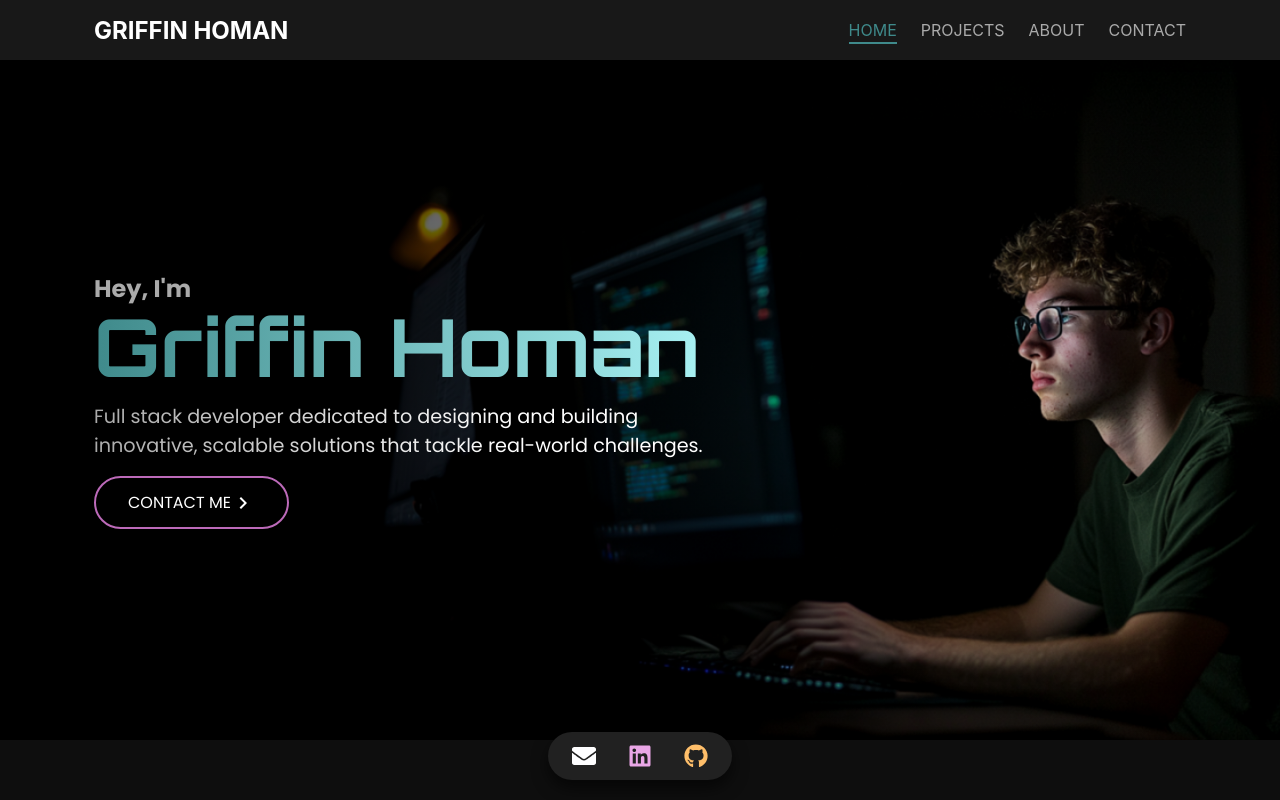
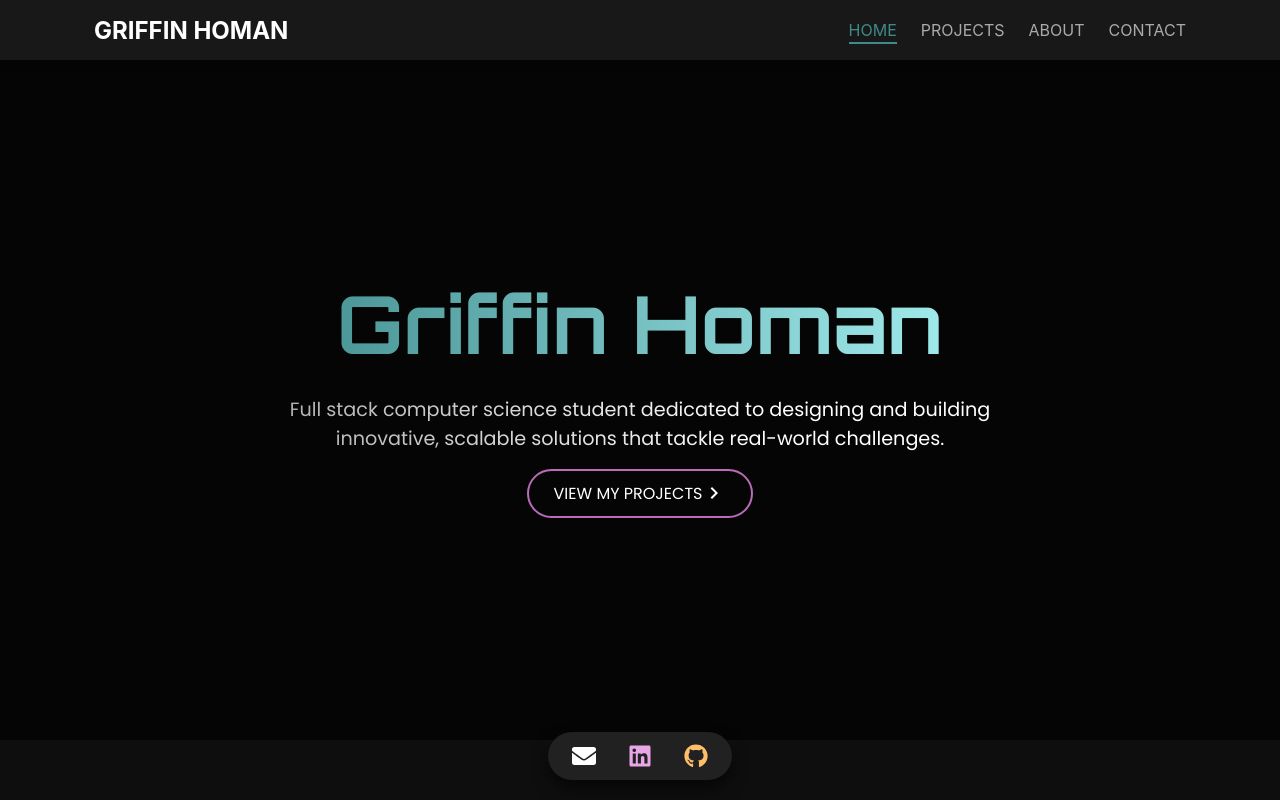
Before and after one commit to ghoman4/personal-portfolio, a React (Create React App) app: page / in a window 1280 px wide. Shown: the top 800 px of the page. Built offline with nearby package versions, Linux system fonts and the light colour scheme.

Commit message:
Changed Hero section

```diff
--- a/src/App.scss
+++ b/src/App.scss
@@ -5,6 +5,7 @@
 // Variables
 $background:          #0E0E0E;
 $background-light:    #181818;
+$background-dark: #050505;
 
 $white:               #FFFFFF;
 $gray1:               #CCCCCC;
--- a/src/components/Home/HeroSection.tsx
+++ b/src/components/Home/HeroSection.tsx
@@ -9,18 +9,17 @@ const HeroSection: React.FC = () => {
     return (
         <section className="hero">
             <div className="container">
-                <div className="hero__content">
-                    <h2>Hey, I'm</h2>
-                    <h1>Griffin Homan</h1>
-                    <p>
-                        Full stack developer dedicated to designing and building innovative,
-                        scalable solutions that tackle real-world challenges.
-                    </p>
+                <h1>Griffin Homan</h1>
+                <p>
+                    Full stack computer science student dedicated to designing and building innovative,
+                    scalable solutions that tackle real-world challenges.
+                </p>
+                <div className="button-container">
                     <button
                         className="hero__button"
                         onClick={() => navigate("/contact")}
                     >
-                        Contact Me
+                        View My Projects
                         <ChevronRightIcon/>
                     </button>
                 </div>
--- a/src/styles/pages/Home.scss
+++ b/src/styles/pages/Home.scss
@@ -19,49 +19,22 @@
   width: 100%;
   max-width: $max-screen-width;
   height: 85vh;
+  min-height: 400px;
   max-height: 1200px;
   display: flex;
   align-items: center;
   justify-content: center;
-  background: url('../../assets/epic-main.png') no-repeat center right;
-  background-size: cover;
-
-  /* Overlay Gradient */
-  &::after {
-    content: '';
-    position: absolute;
-    top: 0;
-    left: 0;
-    width: 100%;
-    height: 100%;
-    background: linear-gradient(to right, rgba(0, 0, 0, 0.9), rgba(0, 0, 0, 0));
-    z-index: 1;
-  }
+  background-color: $background-dark;
 
   /* Container within Hero */
   .container {
     width: 100%;
-    max-width: $max-screen-width;
-    padding: 0;
+    min-width: 300px;
+    max-width: 800px;
     display: flex;
     flex-direction: column;
     justify-content: flex-start;
-  }
-
-  /* Hero Content */
-  .hero__content {
-    position: relative;
-    z-index: 2;
-    max-width: 50%;
-    padding-left: $page-padding-large;
-    color: $white;
-
-    /* Typography */
-    h2 {
-      font-family: "Poppins", sans-serif;
-      font-size: 1.5rem;
-      margin: 0;
-      color: $gray2;
+    padding: 0 $page-padding-large;
   }
 
   h1 {
@@ -69,6 +42,7 @@
     font-size: 5rem;
     line-height: 1;
     margin: 0 0 1rem 0;
+    text-align: center;
     background: linear-gradient(90deg, #3F8A8B 0%, #ADF6F8 100%);
     -webkit-background-clip: text;
     -webkit-text-fill-color: transparent;
@@ -78,17 +52,23 @@
     font-family: "Poppins", sans-serif;
     font-size: 1.2rem;
     margin: 1rem 0;
+    text-align: center;
     background: linear-gradient(90deg, $gray2 0%, $white 66%);
     -webkit-background-clip: text;
     -webkit-text-fill-color: transparent;
   }
 
-    /* Hero Button */
-    .hero__button {
+  .button-container {
     display: flex;
     justify-content: center;
+  }
+
+  .hero__button {
+    display: inline-flex;
+    width: auto;
+    justify-content: center;
     align-items: center;
-      padding: 0.75rem 2rem;
+    padding: 10px 25px;
     font-family: "Poppins", sans-serif;
     font-size: 1rem;
     text-transform: uppercase;
@@ -97,14 +77,14 @@
     background-color: transparent;
     color: $white;
     cursor: pointer;
-      transition: background-color 0.3s ease;
+    transition: all 0.3s ease;
 
     svg {
       transition: transform 0.3s ease;
     }
 
     &:hover {
-        border-width: 2px !important; //Don't let apply-glow override width
+      border-width: 2px !important; // Don't let apply-glow override width
       @include apply-glow("border-color", $secondary-light, $secondary-light);
 
       svg {
@@ -113,13 +93,17 @@
     }
   }
 
-    /* Media Queries for Hero Content */
-    @media (max-width: $medium-screen-width) {
-      padding: $page-padding-small;
+  @media(max-width: $medium-screen-width) {
+    .container {
+      padding: 0 $page-padding-small;
     }
 
-    @media (max-width: $small-screen-width) {
-      max-width: 100%;
+    h1 {
+      font-size: 3.5rem;
+    }
+
+    p {
+      font-size: 1rem;
     }
   }
 }
@@ -204,7 +188,7 @@
         display: flex;
         justify-content: center;
         align-items: center;
-        padding: 0.75rem 2rem;
+        padding: 0.75rem 1.75rem;
         font-family: "Poppins", sans-serif;
         font-size: 1rem;
         text-transform: uppercase;
```
Lines whose indentation alone changed are shown as unchanged.
